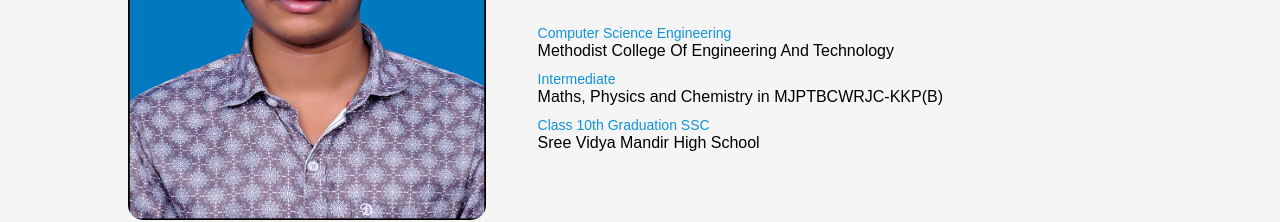
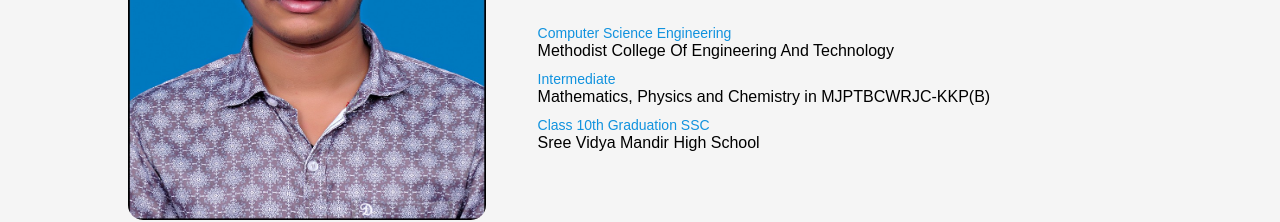
Before and after one commit to saitejar110507/Sai-Teja-Portfolio, a plain HTML site: page index.html in a window 1280 px wide. Both pictures are taken after a click on the element "Education". Shown: the part 1096-1318 px from the top of the page. Drawn offline with nearby package versions, Linux system fonts and the light colour scheme; files that its build step writes are made by us from their sources.

Commit message:
index.html

```diff
--- a/index.html
+++ b/index.html
@@ -68,7 +68,7 @@
                    <div class="tab-contents" id="education">
                     <ul>
                         <li><span>Computer Science Engineering</span><br>Methodist College Of Engineering And Technology</li>
-                        <li><span>Intermediate</span><br>Maths, Physics and Chemistry in MJPTBCWRJC-KKP(B)</li>
+                        <li><span>Intermediate</span><br>Mathematics, Physics and Chemistry in MJPTBCWRJC-KKP(B)</li>
                         <li><span>Class 10th Graduation SSC</span><br>Sree Vidya Mandir High School<br></li>
                     </ul>
                    </div>
```
